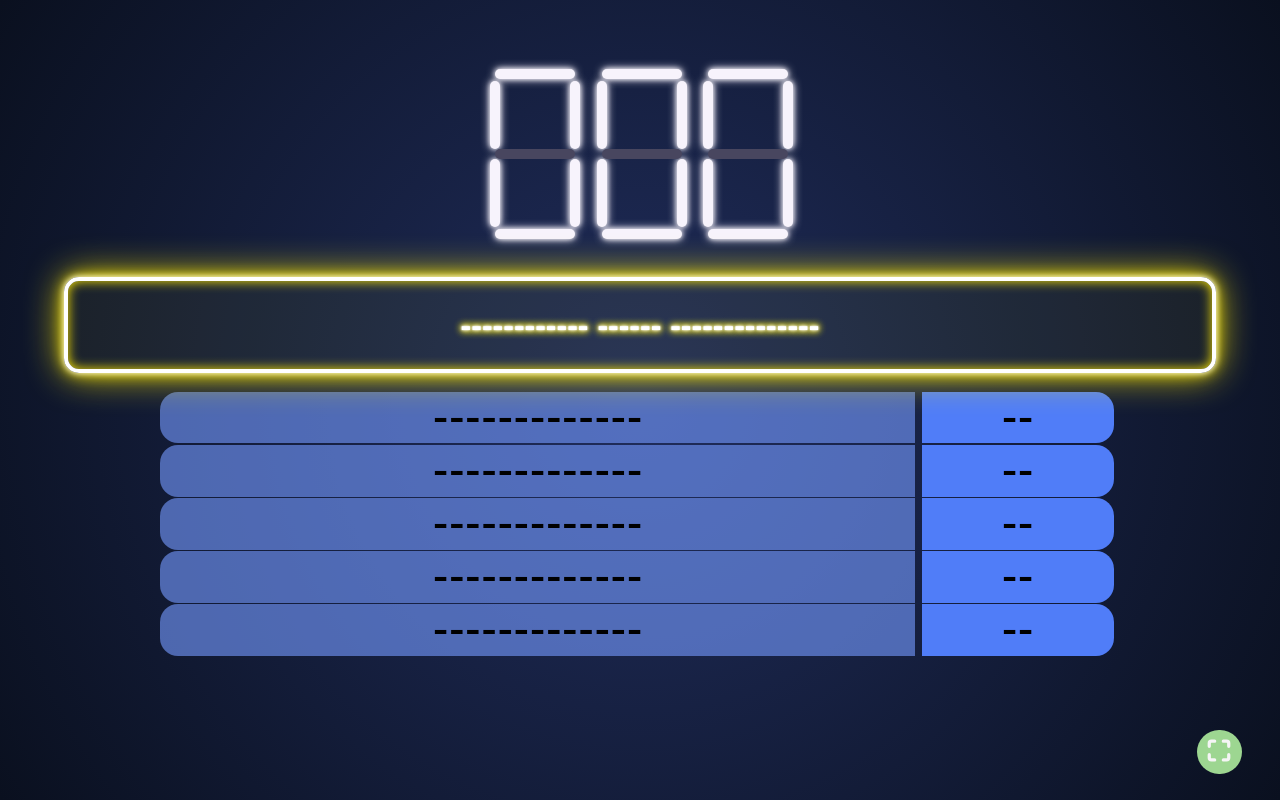
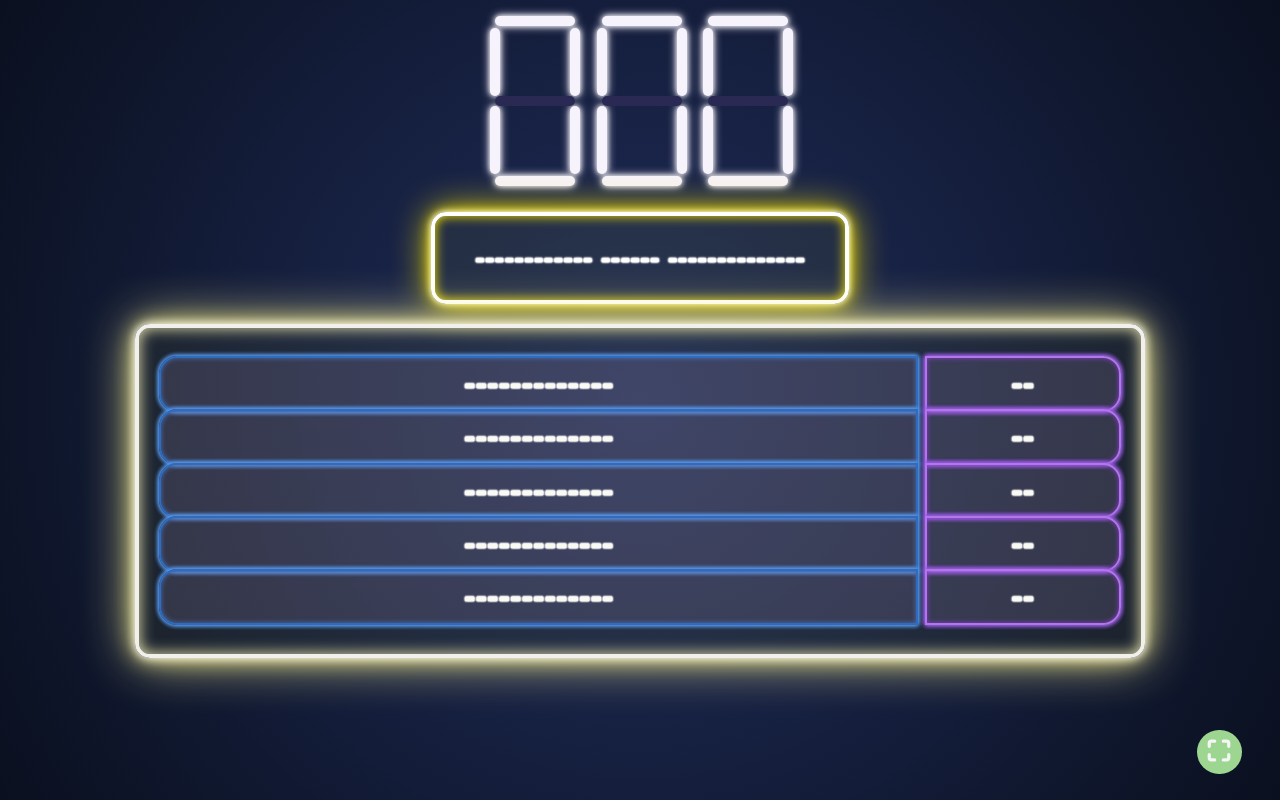
Before and after one commit to jarmandoalt/100mx, a React (Vite) app in the folder client/: page /home/equipos in a window 1280 px wide. Built offline with nearby package versions, Linux system fonts and the light colour scheme; no server answers.

Commit message:
cambios hecho a la index de control

```diff
--- a/client/src/index.css
+++ b/client/src/index.css
@@ -22,7 +22,7 @@
   --color-btn-press-letra: rgb(66, 64, 64);
   --bg-color: #1a1a1a;
   --board-bg: #1a1919;
-  --number-off: #48465f;
+  --number-off: #292953;
   --number-on: #f7f3fc;
   --light-off: #8c8c00;
   --light-on: #ffeb3b;
@@ -168,20 +168,12 @@ button {
   right: 0;
 }
 
-.light {
-  width: var(--light-size);
-  height: var(--light-size);
-  background-color: var(--light-off);
-  border-radius: 50%;
-  box-shadow: inset 0 0 5px rgba(0, 0, 0, 0.5);
-  animation: blink-light 1.5s infinite ease-in-out;
-}
 
 @keyframes blink-light {
   0%,
   100% {
     background-color: var(--light-off);
-    box-shadow: inset 0 0 2px rgba(2, 2, 2, 0.5);
+    box-shadow: inset 0 0 1px rgba(2, 2, 2, 0.5);
   }
   50% {
     background-color: var(--light-on);
@@ -303,7 +295,7 @@ button {
 #divEquipos > div:first-child {
   position: absolute;
   display: flex;
-  top: 7vh;
+  top: 2vh;
   left: 0.5vw;
   flex-direction: row;
   justify-content: space-around;
@@ -323,8 +315,33 @@ button {
 
 #divEquipos > div:first-child > div > div {
   text-align: center;
-  height: 27vh;
+
   border-radius: 25px;
+}
+
+#divEquipos > div:first-child > div > div.select {
+  background-color: #333b68;
+  margin-top: -4vh;
+  height: 20vh;
+/* 1. EL BORDE INTERNO (Tubo de neón apagado o base) */
+    border: 4px solid #f9faf8;
+
+    /* 2. EL RESPLANDOR DEL TEXTO (Hará que las letras brillen) */
+    text-shadow:
+      0 0 2px #fff,
+      0 0 2px #fff,
+      0 0 2px #f7f6f1, /* Amarillo intenso */
+      0 0 2px #f0efe9,
+      0 0 2px #f1f1ea;
+
+    /* 3. EL RESPLANDOR DEL BORDE (El efecto de luces alrededor) */
+    box-shadow:
+      /* Resplandor externo */
+      0 0 10px #a4e451,
+      0 0 20px #9ae741,
+      0 0 50px #a7f32c,
+      /* Resplandor interno para dar volumen */
+      inset 0 0 5px #8ef739;
 }
 
 #divEquipos > div:first-child > div > div > h1 {
@@ -335,27 +352,20 @@ button {
 
 }
 
-#divEquipos > div:first-child > div > div > h1.select {
-  color: goldenrod;
-  margin-top: 0vh;
-}
-
 #divEquipos > div:first-child > div > div > h1:nth-child(2) {
   font-size: 4.5vw;
   margin-top: -5vh;
 }
 
-
 /*Strike*/
-
-
 
 #divEquipos > div:nth-child(2) {
   height: 65vh;
   width: 90vw;
   position: absolute;
-  top: 20vw;
+  top: 15vw;
   display: flex;
+  align-items: center;
   flex-direction: column;
   margin-left: 5vw;
 }
@@ -366,7 +376,7 @@ button {
 #divEquipos > div:nth-child(2)> div:first-child > h1 {
   height: auto;
   background-color: var(--color-quest);
-  font-size: 2.5vw;
+  font-size: 2.3vw;
   color: #fafaf4;
   border-radius: 18px;
   text-align: center;
@@ -384,10 +394,10 @@ button {
     /* 2. EL RESPLANDOR DEL TEXTO (Hará que las letras brillen) */
     text-shadow:
       0 0 2px #fff,
-      0 0 4px #fff,
-      0 0 6px #ffea00, /* Amarillo intenso */
-      0 0 8px #ffea00,
-      0 0 10px #ffea00;
+      0 0 2px #fff,
+      0 0 2px #fcfbf8, /* Amarillo intenso */
+      0 0 3px #f3f3ef,
+      0 0 2px #f3f2ea;
 
     /* 3. EL RESPLANDOR DEL BORDE (El efecto de luces alrededor) */
     box-shadow:
@@ -428,33 +438,108 @@ button {
   }
 
   #divEquipos > div:nth-child(2) > div:last-child {
-    margin-top: 3vh;
+    display: flex;
+    flex-direction: column;
+    align-items: center;
+    justify-content: start;
+  background-color: var(--color-quest);
+  color: #fafaf4;
+  border-radius: 10px;
+  text-align: center;
+  font-family: 'Archivo Black', sans-serif;
+    border-radius: 15px; /* Bordes suaves */
+    position: relative;
+    background-color: rgba(255, 255, 0, 0.05); /* Un tinte amarillo muy suave de fondo */
+
+    /* 1. EL BORDE INTERNO (Tubo de neón apagado o base) */
+    border: 4px solid #f1f0ec;
+
+    /* 2. EL RESPLANDOR DEL TEXTO (Hará que las letras brillen) */
+    text-shadow:
+      0 0 2px #fff,
+      0 0 4px #fff,
+      0 0 6px #f7f6f1, /* Amarillo intenso */
+      0 0 8px #f0efe9,
+      0 0 10px #f1f1ea;
+
+    /* 3. EL RESPLANDOR DEL BORDE (El efecto de luces alrededor) */
+    box-shadow:
+      /* Resplandor externo */
+      0 0 10px #fff,
+      0 0 20px #eee587,
+      0 0 50px #f1e990,
+      /* Resplandor interno para dar volumen */
+      inset 0 0 15px #eee9b0;
+
   }
 
 #divEquipos > div:nth-child(2) > div:last-child > div {
   display: flex;
   flex-direction: row;
-  margin-top: -7vh;
-  margin-left: 7.5vw;
+  padding: 0 20px;
+  margin-top: -7.5vh;
+}
+
+#divEquipos > div:nth-child(2) > div:last-child > div:first-child {
+  margin-top: 0vh;
 }
 
 /*Respuestas Q100*/
 
 #divEquipos > div:nth-child(2)> div:last-child > div > h2:first-child {
-  background-color: var(--color-answer);
+  background-color:#9481aa34;
+  width: 15vw;
   width: 59vw;
   border-radius: 18px 0 0 18px;
   font-size: 2.7vw;
   text-align: center;
+   /* 1. EL BORDE INTERNO (Tubo de neón apagado o base) */
+    border: 2px solid #2d6cbe;
+
+    /* 2. EL RESPLANDOR DEL TEXTO (Hará que las letras brillen) */
+    text-shadow:
+      0 0 2px #fff,
+      0 0 2px #fff,
+      0 0 2px #f7f6f1, /* Amarillo intenso */
+      0 0 2px #f0efe9,
+      0 0 2px #f1f1ea;
+
+    /* 3. EL RESPLANDOR DEL BORDE (El efecto de luces alrededor) */
+    box-shadow:
+      /* Resplandor externo */
+      0 0 5px #6391f3,
+      0 0 5px #51b2f3,
+      0 0 5px #6497e4be,
+      /* Resplandor interno para dar volumen */
+      inset 0 0 5px #4b6fb3;
 }
 
 #divEquipos > div:nth-child(2)> div:last-child > div > h2:last-child {
-  background-color: var(--color-points-answer);
+  background-color: #9481aa34;
   width: 15vw;
   font-size: 2.7vw;
   border-radius: 0 18px 18px 0;
   margin-left: 0.5vw;
   text-align: center;
+  /* 1. EL BORDE INTERNO (Tubo de neón apagado o base) */
+    border: 2px solid #b375ec;
+
+    /* 2. EL RESPLANDOR DEL TEXTO (Hará que las letras brillen) */
+    text-shadow:
+      0 0 2px #fff,
+      0 0 2px #fff,
+      0 0 2px #f7f6f1, /* Amarillo intenso */
+      0 0 2px #f0efe9,
+      0 0 2px #f1f1ea;
+
+    /* 3. EL RESPLANDOR DEL BORDE (El efecto de luces alrededor) */
+    box-shadow:
+      /* Resplandor externo */
+      0 0 5px #a26beb,
+      0 0 5px #8752cc,
+      0 0 5px #9b50f0,
+      /* Resplandor interno para dar volumen */
+      inset 0 0 5px #8b3ed3;
 }
 
 /*Control 100 */
@@ -1059,7 +1144,6 @@ color: whitesmoke;
 }
 
 
-
 #controlDuo > div:last-child > div > div > div > button.select2 {
   background-color: var(--color-hover-btn);
   color: rgb(213, 80, 230);;
@@ -1173,12 +1257,16 @@ color: whitesmoke;
   position: absolute;
   font-size: 24vw;
   color: rgb(216, 81, 76);
+  text-shadow:
+      0 0 2px #af2020,
+      0 0 4px #f34141,
+      0 0 6px #f85353, /* Amarillo intenso */
+      0 0 8px #b42020,
+      0 0 10px #dd1d1d;
   text-align: center;
   width: 90vw;
   height: 65vh !important;
-  background-color: rgba(255, 0, 0, 0.11);
   padding-top: 0 !important;
   margin-top: 0 !important;
   border-radius: 10px;
-  box-shadow: 0 0 20px rgba(255, 0, 0, 0.8);
 }
--- a/client/src/pages/Equipos.jsx
+++ b/client/src/pages/Equipos.jsx
@@ -181,14 +181,14 @@ const Equipos = () => {
       <div>
         <div>
           {selectTeam === true ? (
-            <div>
+            <div className="select">
               <h1 className="select">{team1}</h1>
               {
               inicio === 1 ? <h1 className="select">{sumaTeam1}</h1> : null
               }
             </div>
           ) : (
-            <div >
+            <div>
               <h1>{team1}</h1>
               {
               inicio === 1 ? <h1>{sumaTeam1}</h1> : null
@@ -207,7 +207,7 @@ const Equipos = () => {
           </div>
         <div>
           {selectTeam === false ? (
-            <div>
+            <div  className=" select">
               <h1 className=" select">{team2}</h1>
               {
               inicio === 1 ? <h1 className="select">{sumaTeam2}</h1> : null
--- a/client/src/pages/EquiposControl.jsx
+++ b/client/src/pages/EquiposControl.jsx
@@ -15,6 +15,8 @@ const EquiposControl = () => {
   const [selectTeam, setSelectTeam] = useState(0);
   const [selectTeamButton, setSelectTeamButton] = useState(true);
   const [readyTeams, setReadyTeams] = useState(false);
+  const [messageTeam1, setMessageTeam1] = useState("");
+  const [messageTeam2, setMessageTeam2] = useState("");
 
   // ==================== ESTADO DEL JUEGO ====================
   const [selector, setSelector] = useState(0);
@@ -114,13 +116,19 @@ const EquiposControl = () => {
 
   // ==================== FUNCIONES DE EQUIPOS ====================
   const handlerNameTeam1 = (e) => {
-    e.preventDefault();
-    setTeam1(e.target.value);
+    const value = e.target.value;
+    if (value.length <= 20) {
+      setTeam1(value);
+      setMessageTeam1(value.length === 20 ? "Límite de 20 caracteres alcanzado" : "");
+    }
   };
 
   const handlerNameTeam2 = (e) => {
-    e.preventDefault();
-    setTeam2(e.target.value);
+    const value = e.target.value;
+    if (value.length <= 20) {
+      setTeam2(value);
+      setMessageTeam2(value.length === 20 ? "Límite de 20 caracteres alcanzado" : "");
+    }
   };
 
   const handlerSelectTeam = () => {
@@ -264,21 +272,25 @@ setSelectTeam(false);
           </div>
           <div>
            <div>
+            {messageTeam1 && <p style={{color: 'red', fontSize: '12px'}}>{messageTeam1}</p>}
             <input
               type="text"
               name="team2"
               placeholder="team1"
               autoComplete="off"
               onChange={handlerNameTeam1}
+              maxLength="20"
             />
            </div>
            <div>
+            {messageTeam2 && <p style={{color: 'red', fontSize: '12px'}}>{messageTeam2}</p>}
             <input
               type="text"
               name="team1"
               placeholder="team2"
               autoComplete="off"
               onChange={handlerNameTeam2}
+              maxLength="20"
             />
            </div>
            <div>
--- a/client/src/services/routes.jsx
+++ b/client/src/services/routes.jsx
@@ -3,7 +3,7 @@ import Axios from "axios";
 
 //const baseUrl = "https://server-who-is-this-pokmeon.onrender.com/v1";
 //const baseUrl = "http://localhost:5050/v1";
-const baseUrl = "https://verbose-lamp-74rxrpx9vvqcg9r-5050.app.github.dev/v1";
+const baseUrl = "https://ominous-waffle-5p494x9qv6whx46-5050.app.github.dev/v1";
 
 export async function getQ100() {
   try {
--- a/client/src/socket/socket.js
+++ b/client/src/socket/socket.js
@@ -2,7 +2,7 @@ import io from 'socket.io-client'
 
 //let socket = io('https://server-who-is-this-pokmeon.onrender.com')
 //let socket = io('//localhost:5050')
-const socket = io("https://verbose-lamp-74rxrpx9vvqcg9r-5050.app.github.dev/", {
+const socket = io("https://ominous-waffle-5p494x9qv6whx46-5050.app.github.dev/", {
   transports: ["websocket"],
   upgrade: false
 });
```
Also changed, not shown: 2 other files (tests, documents, lock files or other folders).
